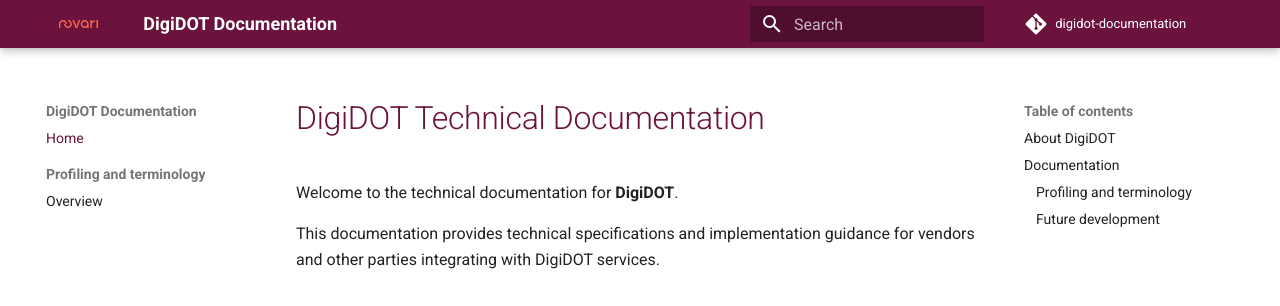
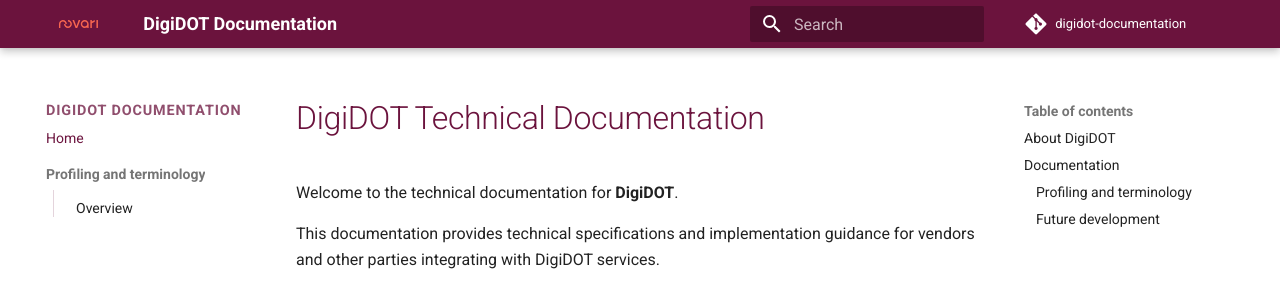
Before and after one commit to novariiks/digidot-documentation, an MkDocs documentation site: the page built from docs/index.md, in a window 1280 px wide. Shown: the top 306 px of the page. Built offline with MkDocs 1.6.1 and Material for MkDocs 9.7.7, drawn with Linux system fonts in a browser that asks for light colours; comment, search, counter and statistics services are not loaded.

Commit message:
improved navigation layout

```diff
--- a/docs/assets/stylesheets/extra.css
+++ b/docs/assets/stylesheets/extra.css
@@ -89,3 +89,22 @@
   color: var(--novari-purple);
   text-decoration: underline;
 }
+
+/* Left navigation hierarchy */
+@media screen and (min-width: 60em) {
+  .md-sidebar--primary .md-nav--primary > .md-nav__title[for="__drawer"] {
+    color: var(--novari-burgundy);
+    font-size: 0.72rem;
+    font-weight: 600;
+    letter-spacing: 0.06em;
+    opacity: 0.75;
+    text-transform: uppercase;
+  }
+
+  .md-sidebar--primary .md-nav__item--section > .md-nav {
+    border-inline-start: 1px solid rgba(107, 19, 61, 0.18);
+    margin-block-start: 0.35rem;
+    margin-inline-start: 0.35rem;
+    padding-inline-start: 0.5rem;
+  }
+}
```
